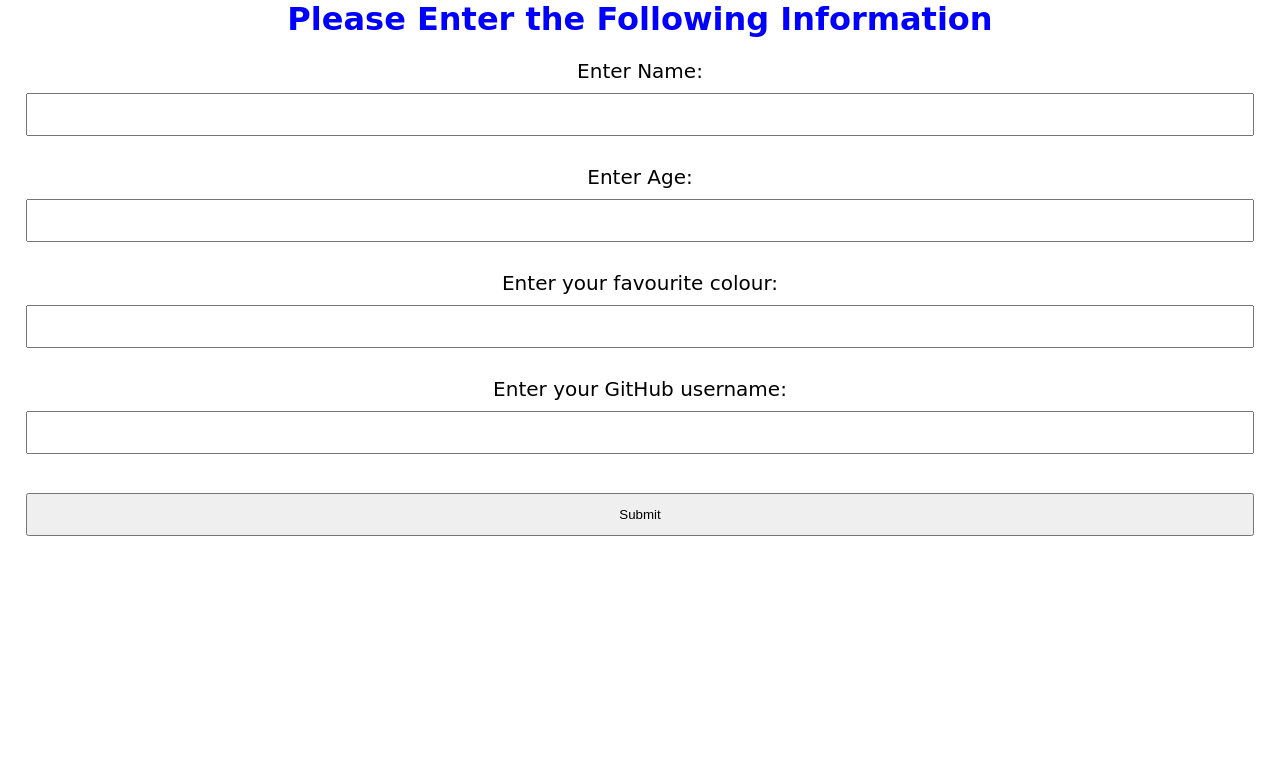
After one commit to KaanImp23/SSE-lab2-kc, a Flask app: template api/templates/git_username.html in a window 1280 px wide. The commit adds this page. Shown: the top 783 px of the page. Run offline with Flask 3, Linux system fonts and the light colour scheme; the template is opened without the code that fills it, so the values that code supplies are empty.

Commit message:
New page

```diff
--- a/api/app.py
+++ b/api/app.py
@@ -4,7 +4,7 @@ app = Flask(__name__)
 
 @app.route("/")
 def hello_world():
-    return render_template("index.html")
+    return render_template("git_username.html")
 
 
 @app.route("/submit", methods=["POST"])
@@ -12,6 +12,7 @@ def submit():
     input_name = request.form.get("name")
     input_age = request.form.get("age")
     input_fav_colour = request.form.get("colour")
+    input_git_username = request.form.get("username")
     return render_template(
             "hello.html", name=input_name,
             age=input_age, colour=input_fav_colour
--- /dev/null
+++ b/api/templates/git_username.html
@@ -0,0 +1,52 @@
+<html>
+<head>
+
+        <style>
+                body {
+                        font-family: cursive;
+                        margin: 0;
+                        padding: 0;
+                        text-align: center;
+                }
+
+                h1{
+                        color: blue;
+                        font-size: 200%;
+                }
+                h2{
+                        color: green;
+                        font-size: 190%;
+                }
+
+                p{
+                        color: red;
+                        font-size: 180%;
+                }
+                label{
+                        font-size: 20px;
+                }
+                input{
+                        margin: 10px;
+                        width: 96%;
+                        padding: 12px;
+                        box-sizing: border-box;
+                }
+        </style>
+</head>
+<body>
+        <h1>
+                Please Enter the Following Information
+        </h1>
+</body>
+<form action="/submit" method="post">
+<label for="namefield">Enter Name:</label>
+<input type="text" id="namefield" name="name" size=10><br><br>
+<label for="agefield">Enter Age:</label>
+<input type="number" id="agefield" name="age" size=10><br><br>
+<label for="colourfield">Enter your favourite colour:</label>
+<input type="text" id="colourfield" name="colour" size=5><br><br>
+<label for="usernameGitfield">Enter your GitHub username:</label>
+<input type="text" id="usernameGitfield" name="username" size=10><br><br>
+<input type="submit" value="Submit">
+</form>
+<html>
--- a/api/templates/hello.html
+++ b/api/templates/hello.html
@@ -16,10 +16,8 @@
 </head>
 <body>
 <h1>Hello {{ username }}!</h1>
-<h2>Here is the details that you have entered displayed in your favourite colour</h2>
 <p>Name: {{ name }}</p>
 <p>Age: {{ age }}</p>
 <p>Colour: {{ colour }}</p>
-<p>Hope you enjoy it!</p>
 </body>
 </html>
--- a/api/templates/index.html
+++ b/api/templates/index.html
@@ -56,5 +56,4 @@
 <input type="text" id="usernameGitfield" name="username" size=10><br><br>
 <input type="submit" value="Submit">
 </form>
-
-</html>
+<html>
```
